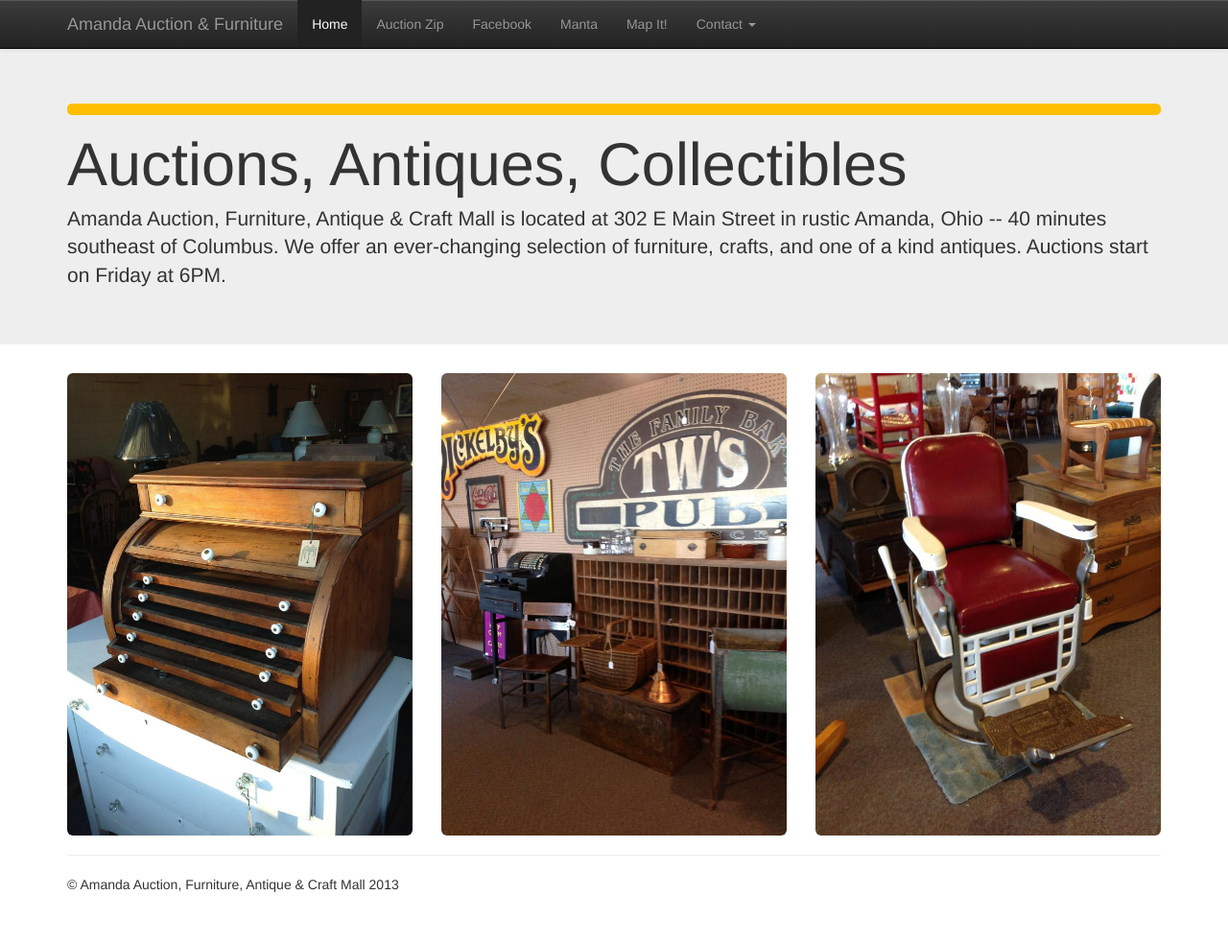
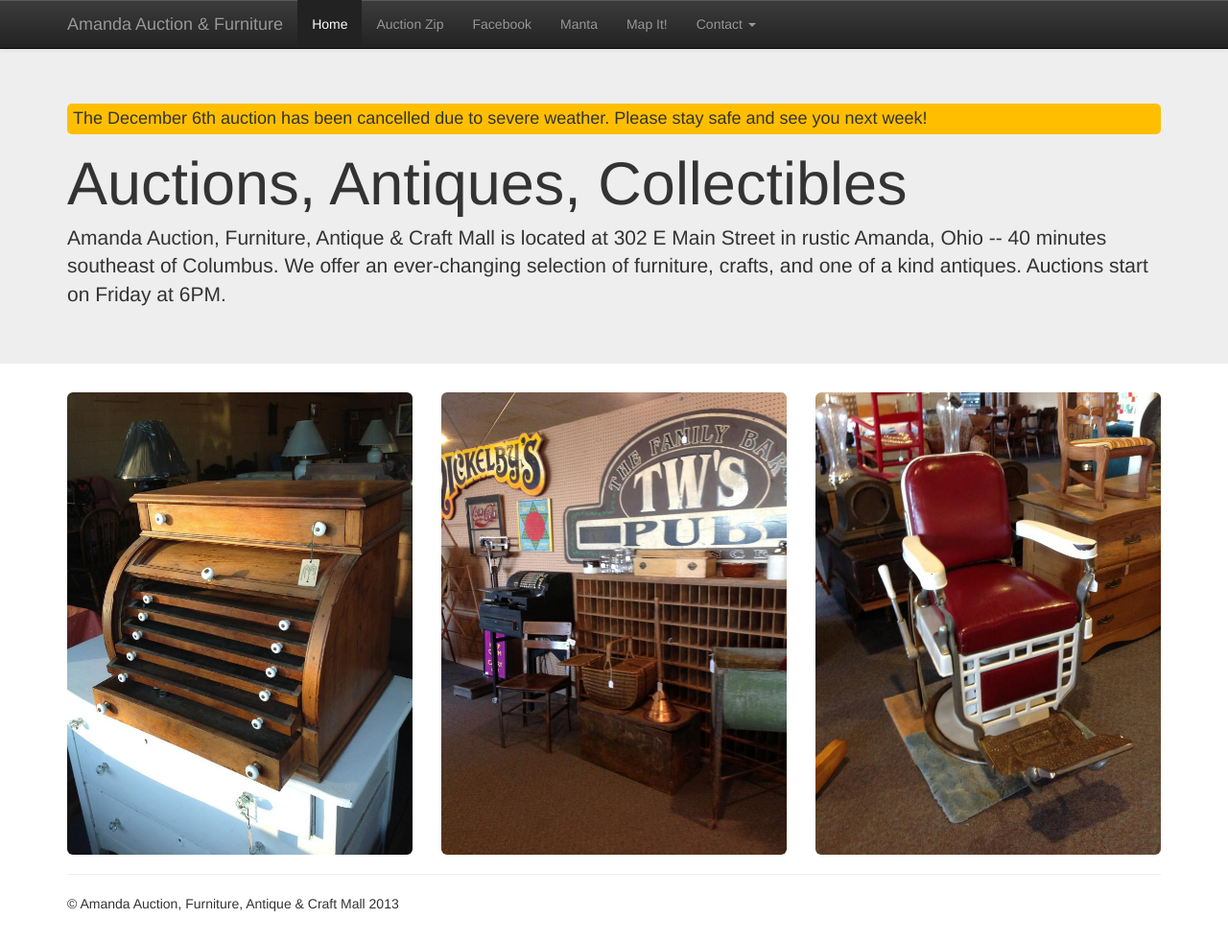
Before and after one commit to amanda-furniture/amanda-furniture.github.io, a Jekyll site: the page built from index.html, in a window 1280 px wide and 982 px high. Shown: the whole window at 96% size. Built offline with Jekyll 4.4.1, drawn with Linux system fonts in a browser that asks for light colours; nearby versions of some CDN libraries; Markdown is read by kramdown in place of the engine named in the settings.

Commit message:
add test notice

```diff
--- a/index.html
+++ b/index.html
@@ -11,5 +11,5 @@ image_center: pub_sign.jpg
 image_right: barber_chair.jpg
 
 
-notice:
+notice: The December 6th auction has been cancelled due to severe weather. Please stay safe and see you next week!
 ---
```
